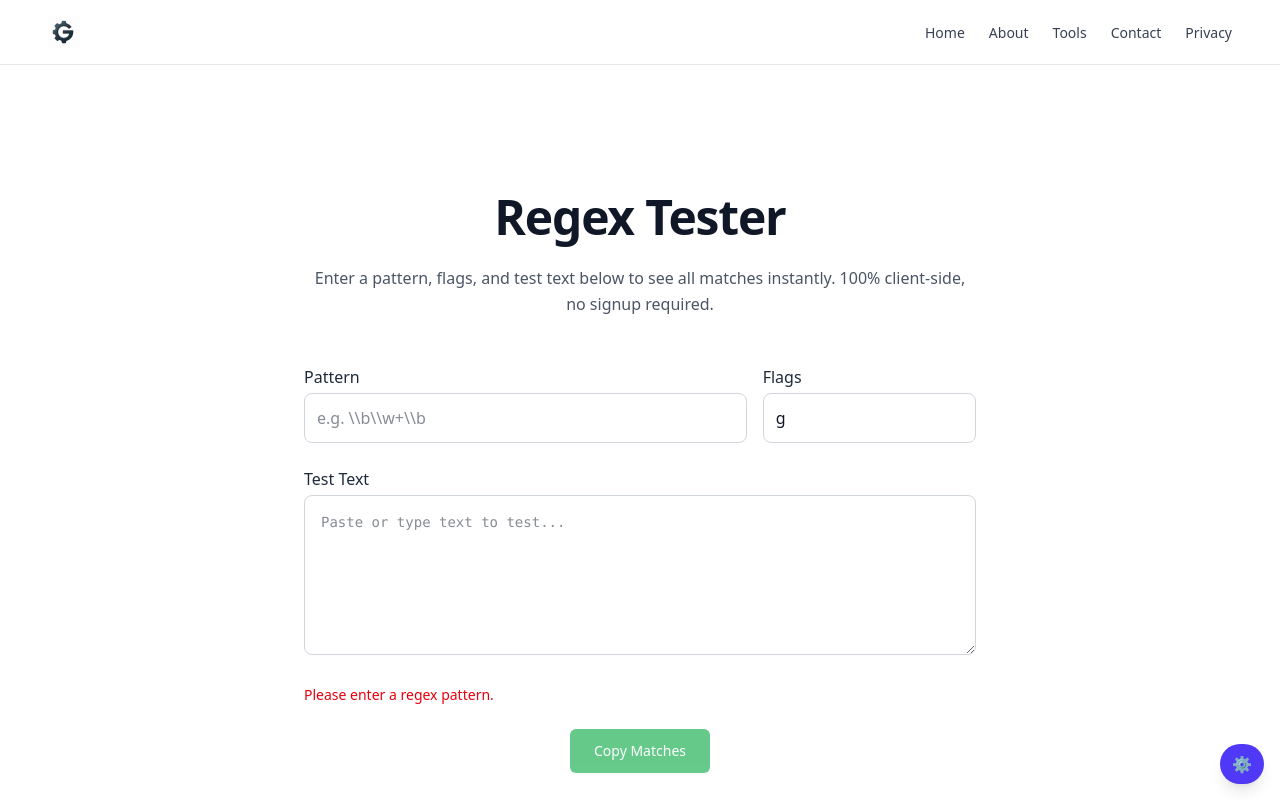
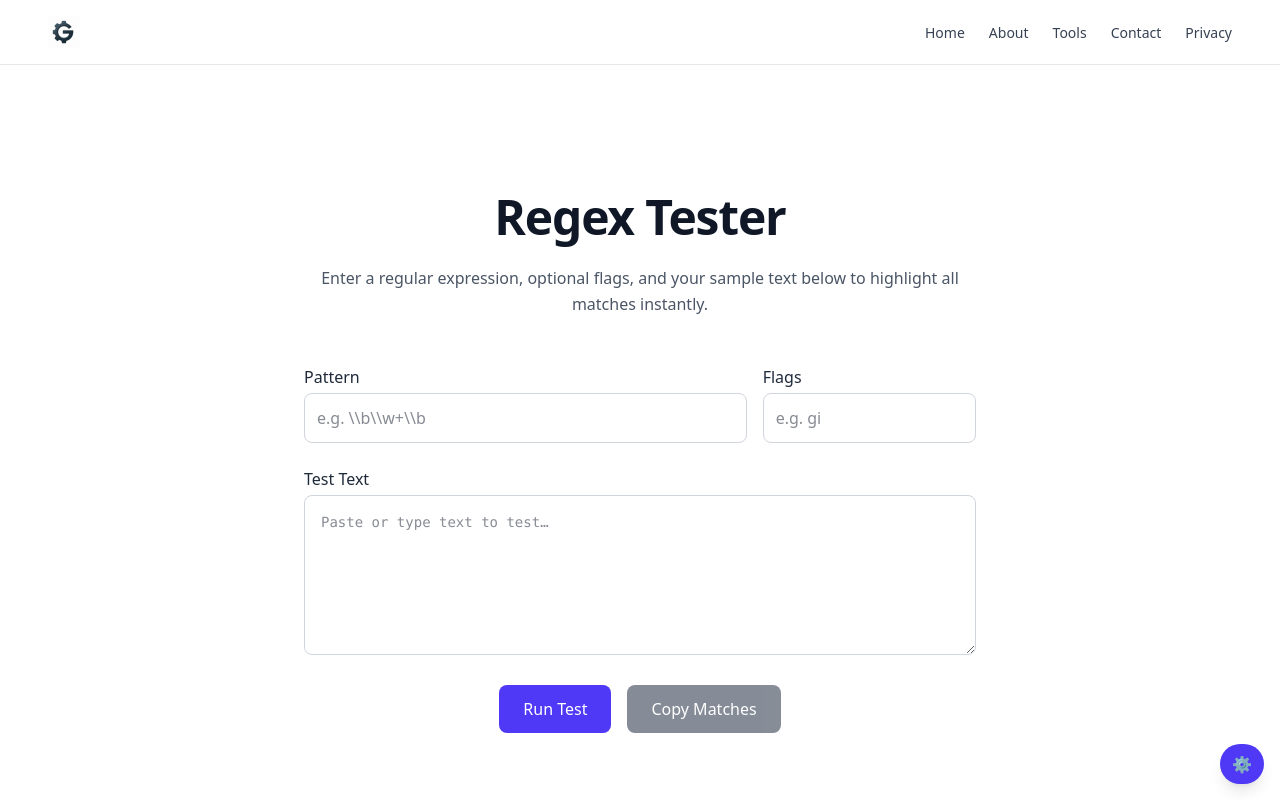
Before and after one commit to tahir-ozcan/gearizen, a Next.js app: page /tools/regex-tester in a window 1280 px wide. Shown: the top 800 px of the page. Built offline with nearby package versions, Linux system fonts and the light colour scheme.

Commit message:
feat: add manual run button for regex tester

```diff
--- a/app/tools/regex-tester/regex-tester-client.tsx
+++ b/app/tools/regex-tester/regex-tester-client.tsx
@@ -1,35 +1,15 @@
 // app/tools/regex-tester/regex-tester-client.tsx
 "use client";
 
-import { useState, ChangeEvent, useEffect } from "react";
-import useDebounce from "@/lib/useDebounce";
+import { useState, ChangeEvent } from "react";
 
 export default function RegexTesterClient() {
   const [pattern, setPattern] = useState("");
-  const [flags, setFlags] = useState("g");
+  const [flags, setFlags] = useState("");
   const [testInput, setTestInput] = useState("");
   const [matches, setMatches] = useState<string[] | null>(null);
   const [error, setError] = useState<string | null>(null);
-  const debouncedPattern = useDebounce(pattern);
-  const debouncedFlags = useDebounce(flags);
-  const debouncedInput = useDebounce(testInput);
 
-  useEffect(() => {
-    if (!debouncedPattern.trim()) {
-      setError("Please enter a regex pattern.");
-      setMatches([]);
-      return;
-    }
-    try {
-      const regex = new RegExp(debouncedPattern, debouncedFlags);
-      const allMatches = Array.from(debouncedInput.matchAll(regex), (m) => m[0]);
-      setMatches(allMatches);
-      setError(null);
-    } catch (e) {
-      setMatches([]);
-      setError(e instanceof Error ? e.message : "Invalid regex");
-    }
-  }, [debouncedPattern, debouncedFlags, debouncedInput]);
 
   function handlePatternChange(e: ChangeEvent<HTMLInputElement>) {
     setPattern(e.target.value);
@@ -46,6 +26,23 @@ export default function RegexTesterClient() {
   function handleInputChange(e: ChangeEvent<HTMLTextAreaElement>) {
     setTestInput(e.target.value);
     setMatches(null);
+  }
+
+  function runTest() {
+    if (!pattern.trim()) {
+      setError("Please enter a regex pattern.");
+      setMatches([]);
+      return;
+    }
+    try {
+      const regex = new RegExp(pattern, flags);
+      const allMatches = Array.from(testInput.matchAll(regex), (m) => m[0]);
+      setMatches(allMatches);
+      setError(null);
+    } catch (e) {
+      setMatches([]);
+      setError(e instanceof Error ? e.message : "Invalid regex");
+    }
   }
 
 
@@ -72,7 +69,7 @@ export default function RegexTesterClient() {
         Regex Tester
       </h1>
       <p className="text-center text-gray-600 mb-12 max-w-2xl mx-auto leading-relaxed">
-        Enter a pattern, flags, and test text below to see all matches instantly. 100% client-side, no signup required.
+        Enter a regular expression, optional flags, and your sample text below to highlight all matches instantly.
       </p>
 
       <div className="max-w-2xl mx-auto space-y-6">
@@ -100,7 +97,7 @@ export default function RegexTesterClient() {
               type="text"
               value={flags}
               onChange={handleFlagsChange}
-              placeholder="e.g. gmi"
+              placeholder="e.g. gi"
               className="w-full p-3 border border-gray-300 rounded-lg focus:outline-none focus:ring-2 focus:ring-indigo-500 transition"
             />
           </div>
@@ -115,7 +112,7 @@ export default function RegexTesterClient() {
             id="test-input"
             value={testInput}
             onChange={handleInputChange}
-            placeholder="Paste or type text to test..."
+            placeholder="Paste or type text to test…"
             className="w-full h-40 p-4 border border-gray-300 rounded-lg font-mono text-sm resize-y focus:outline-none focus:ring-2 focus:ring-indigo-500 transition"
           />
         </div>
@@ -129,11 +126,14 @@ export default function RegexTesterClient() {
 
         {/* Action Buttons */}
         <div className="flex flex-wrap justify-center gap-4">
+          <button type="button" onClick={runTest} className="btn-primary">
+            Run Test
+          </button>
           <button
             type="button"
             onClick={copyMatches}
             disabled={!matches || matches.length === 0}
-            className="px-6 py-3 bg-green-600 text-white rounded-md hover:bg-green-700 focus:outline-none focus:ring-2 focus:ring-green-500 transition text-sm font-medium disabled:opacity-60"
+            className="btn-secondary disabled:opacity-60"
           >
             Copy Matches
           </button>
```
